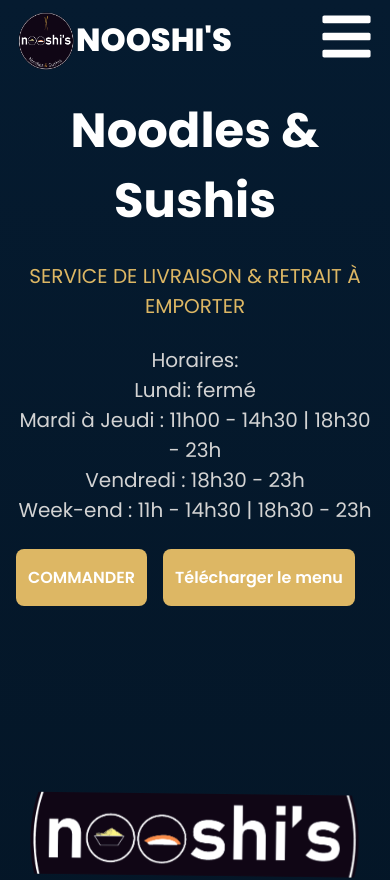
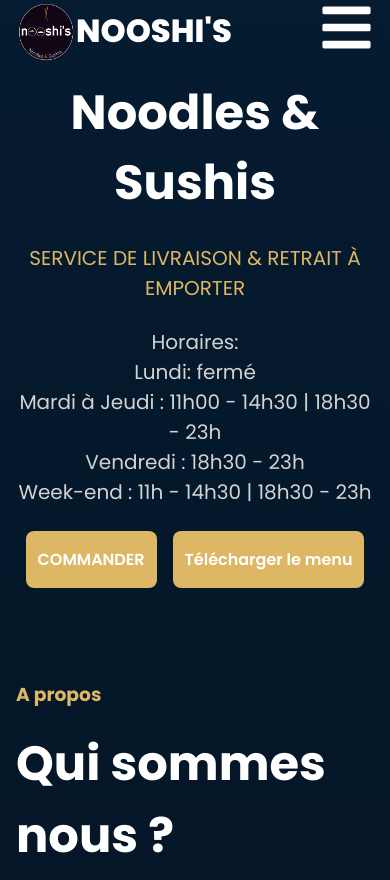
Before and after one commit to cino77940/Nooshis_react, a Next.js app: page / in a window 390 px wide. Shown: the top 880 px of the page. Built offline with nearby package versions, Linux system fonts and the light colour scheme.

Commit message:
latest update

```diff
--- a/sections/Hero.module.css
+++ b/sections/Hero.module.css
@@ -100,6 +100,7 @@
 
     .showcase>.text {
         padding: 1rem 0;
+        flex: 0;
     }
 
     .showcase>.text>h1 {
@@ -114,7 +115,21 @@
 
     .showcase>.text>button {
         width: 50%;
-        margin: 0 auto;
+
     }
 
+    .showcase>div>.button{
+        margin: 0 auto;
+        text-align: center ;
     }
+
+    .showcase>.images {
+        display: none;
+    }
+
+    #hero {
+        /* disable height */
+        height: 600px;
+
+    }
+}
```
